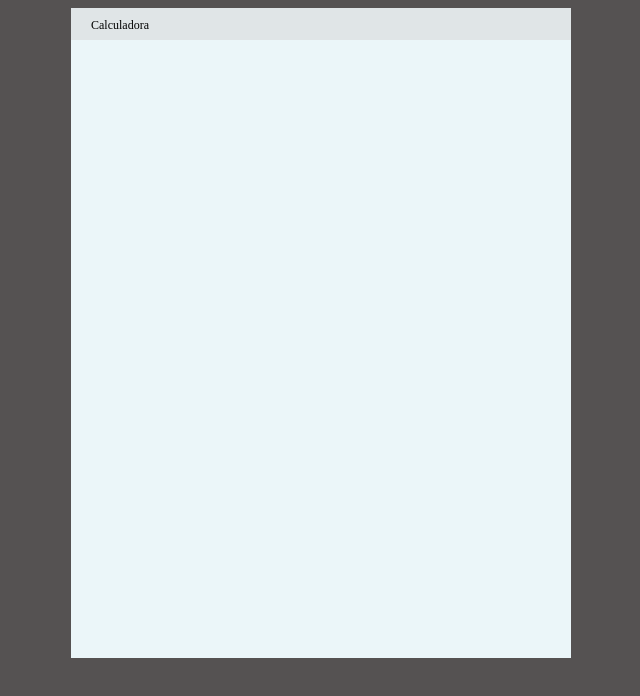
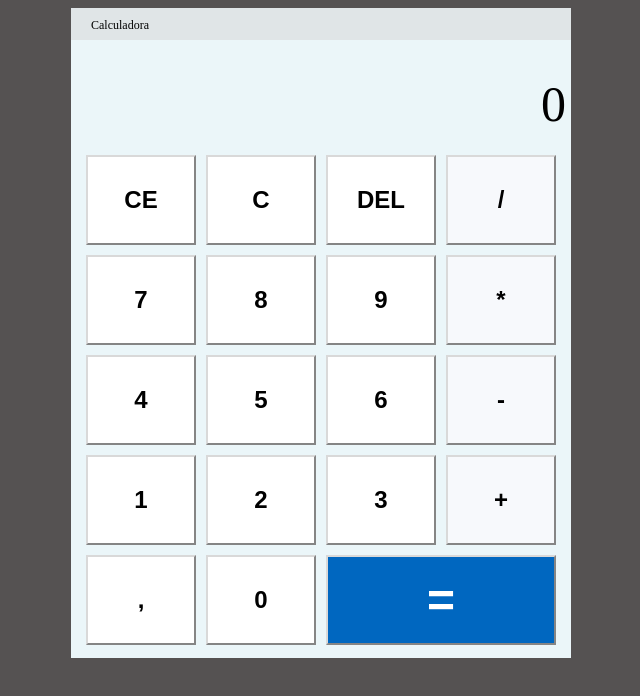
Before and after one commit to centraldev-code/project_calc, a plain HTML site: page index.html in a window 1280 px wide. Shown: the whole page, without its empty margins (319-959 px from the left). Drawn offline with Linux system fonts and the light colour scheme.

Commit message:
funcionalidades com javascript

```diff
--- a/index.html
+++ b/index.html
@@ -12,6 +12,31 @@
         <div class="item-title">
             <div>Calculadora</div>
         </div>
+        <div class="display">
+            <div class="display-calc" id="subDisplay">50x50=</div>
+            <div class="display-result" id="display">100</div>
+        </div>
+        <div class="teclado-container">
+            <button>CE</button>
+            <button>C</button>
+            <button onclick=deleted()>DEL</button>
+            <button class="operadores" onclick='operacao("divisao")'>/</button>
+            <button onclick=addNumber(7)>7</button>
+            <button onclick=addNumber(8)>8</button>
+            <button onclick=addNumber(9)>9</button>
+            <button class="operadores"onclick='operacao("multiplicacao")'>*</button>
+            <button onclick=addNumber(4)>4</button>
+            <button onclick=addNumber(5)>5</button>
+            <button onclick=addNumber(6)>6</button>
+            <button class="operadores" onclick='operacao("subtracao")'>-</button>
+            <button onclick=addNumber(1)>1</button>
+            <button onclick=addNumber(2)>2</button>
+            <button onclick=addNumber(3)>3</button>
+            <button class="operadores" onclick='operacao("adicao")'>+</button>
+            <button>,</button>
+            <button onclick=addNumber(0)>0</button>
+            <button class="igual" onclick='result()'>=</button>
+        </div>
     </div>
 </body>
 </html>
--- a/script.js
+++ b/script.js
@@ -0,0 +1,53 @@
+const display = document.getElementById("display");
+const subDisplay = document.getElementById("subDisplay")
+console.log(display.innerText);
+
+subDisplay.innerText = "";
+display.innerText = 0;
+
+let acao = false;
+let resultado = 0;
+
+function addNumber(number) {
+
+    if(display.innerText == 0 || acao) {
+        display.innerText = number
+    } else {
+        display.innerText += number
+    }
+    acao = false;
+}
+//  = = igual  ! = diferente
+function deleted() {
+
+    const tamanho = display.innerText.length;
+    if(display.innerText.length != 1) {
+        display.innerText = display.innerText.substring(0, (tamanho - 1))
+    } else {
+        display.innerText = 0;
+    }
+}
+
+function operacao(params) {
+    console.log(params);
+    if(params == "adicao") {
+        acao = true;
+        subDisplay.innerText += display.innerText + " +";
+        resultado = parseInt(resultado) + parseInt(display.innerText);
+        console.log(resultado);
+    }
+    if(params == "subtracao") {
+
+    }
+    if(params == "divisao") {
+
+    }
+    if(params == "multiplicao") {
+
+    }
+
+}
+
+function result() {
+    display.innerText = resultado;
+}
--- a/style.css
+++ b/style.css
@@ -18,3 +18,51 @@ body {
 .item-title div {
     padding: 10px;
 }
+.display {
+    height: 100px;
+    text-align: right;
+    padding-right: 5px;
+}
+.display-calc {
+    height: 30px;
+    font-size: 25px;
+}
+.display-result {
+    font-size: 50px;
+    margin-top: 5px;
+}
+.teclado-container {
+    display: flex;
+    flex-wrap: wrap;
+    padding: 10px;
+
+}
+.igual {
+    flex: 2;
+    background-color: #0067C0;
+    color: white;
+    font-size: 48px;
+}
+.operadores {
+    background-color: #F7F9FC;
+}
+
+button {
+    width: 110px;
+    height: 90px;
+    font-size: 24px;
+    font-weight: 600;
+    margin: 5px;
+    background-color: white;
+    color: black;
+    border-color: #D9D9D9;
+    transition-duration: 0.4s;
+    cursor: pointer;
+}
+
+button:hover {
+    background-color: #e8e8e8;
+}
+button:active {
+    background-color: #8d8d8d;
+}
```
